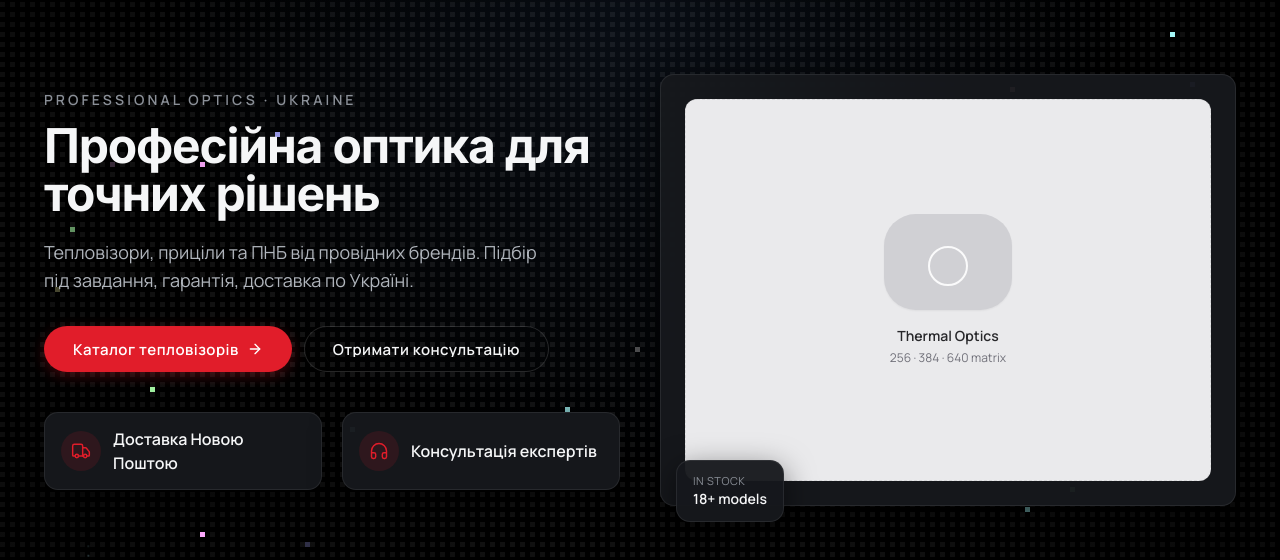
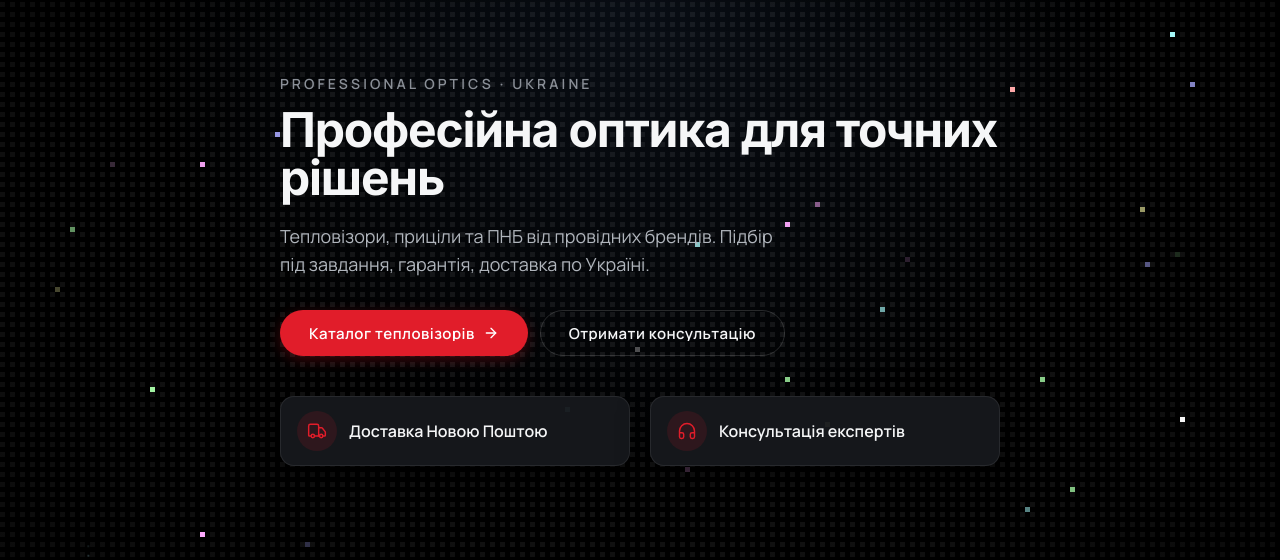
Before and after one commit to jacquesrouxwp/internetstore-test, a Next.js app: page /uk in a window 1280 px wide. Shown: the part 168-728 px from the top of the page. Built offline with nearby package versions, Linux system fonts and the light colour scheme; no server answers; the database is empty.

Commit message:
ui: remove empty photo placeholder from hero

```diff
--- a/src/components/home/Hero.tsx
+++ b/src/components/home/Hero.tsx
@@ -10,8 +10,7 @@ export async function Hero() {
       className="relative overflow-hidden"
       style={{ borderBottom: "1px solid var(--border)" }}
     >
-      <div className="container-shop relative z-10 grid items-center gap-10 py-16 lg:grid-cols-2 lg:py-24">
-        <div>
+      <div className="container-shop relative z-10 max-w-3xl py-16 lg:py-24">
         <p className="mb-3 text-xs font-semibold uppercase tracking-[0.22em] text-muted-ui sm:text-sm">
           Professional Optics · Ukraine
         </p>
@@ -63,35 +62,6 @@ export async function Hero() {
           ))}
         </ul>
       </div>
-
-        <div className="relative mx-auto w-full max-w-md lg:max-w-none">
-          <div className="card-surface aspect-[4/3] p-6">
-            <div
-              className="photo-plate flex h-full flex-col items-center justify-center rounded-xl"
-              style={{ border: "1px dashed rgba(0,0,0,0.08)" }}
-            >
-              <div className="mb-4 h-24 w-32 rounded-[2rem] bg-[#d0d0d4] shadow-sm">
-                <div className="mx-auto mt-8 h-10 w-10 rounded-full border-2 border-white/90" />
-              </div>
-              <p className="text-sm font-semibold text-zinc-800">Thermal Optics</p>
-              <p className="mt-1 text-xs text-zinc-500">256 · 384 · 640 matrix</p>
-            </div>
-          </div>
-          <div
-            className="absolute -bottom-4 -left-2 rounded-card px-4 py-3 sm:left-4"
-            style={{
-              background: "var(--surface)",
-              border: "1px solid var(--border)",
-              boxShadow: "var(--shadow-card)",
-            }}
-          >
-            <p className="text-[11px] uppercase tracking-wider text-muted-ui">
-              In stock
-            </p>
-            <p className="text-sm font-semibold text-primary">18+ models</p>
-          </div>
-        </div>
-      </div>
     </section>
   );
 }
```
Lines whose indentation alone changed are shown as unchanged.
